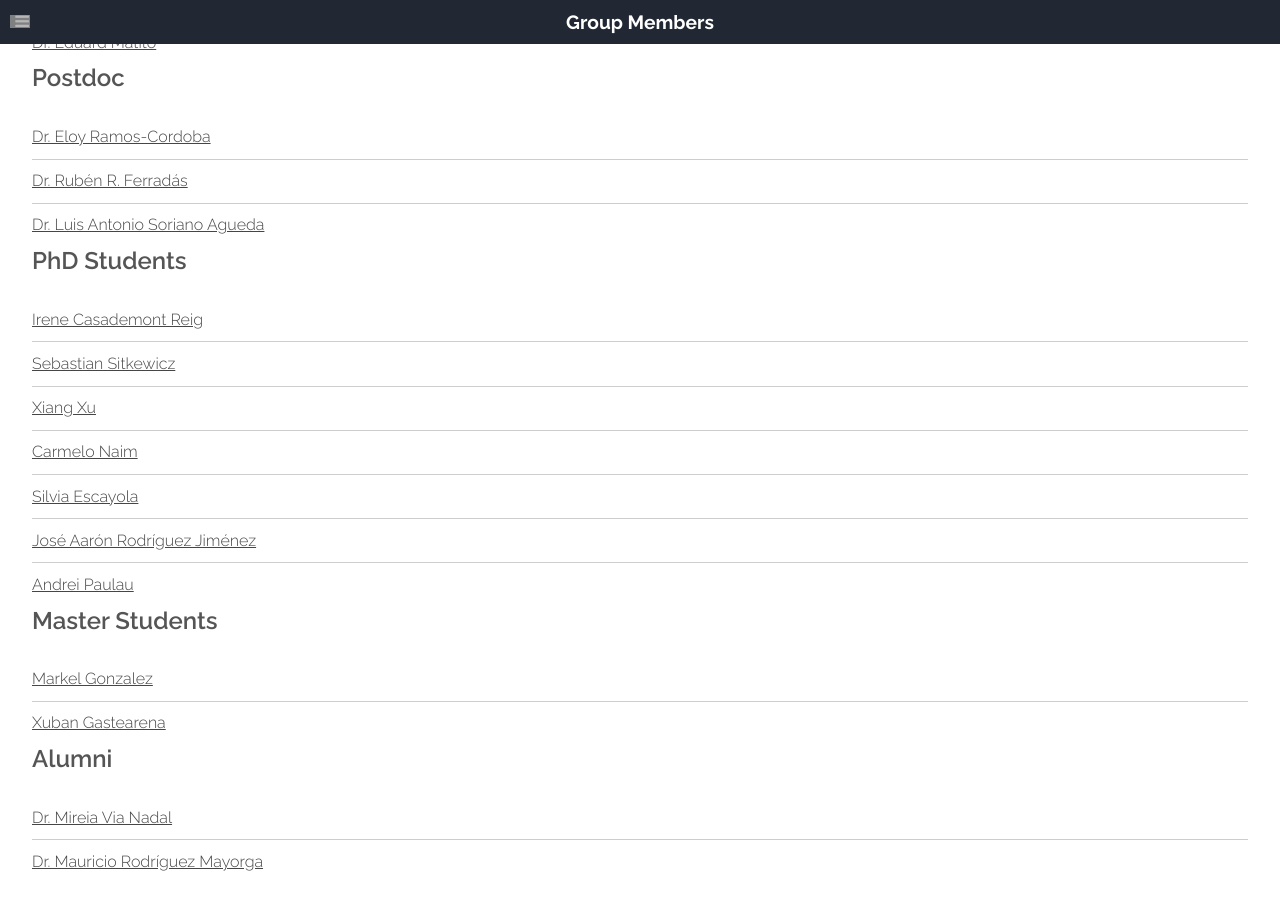
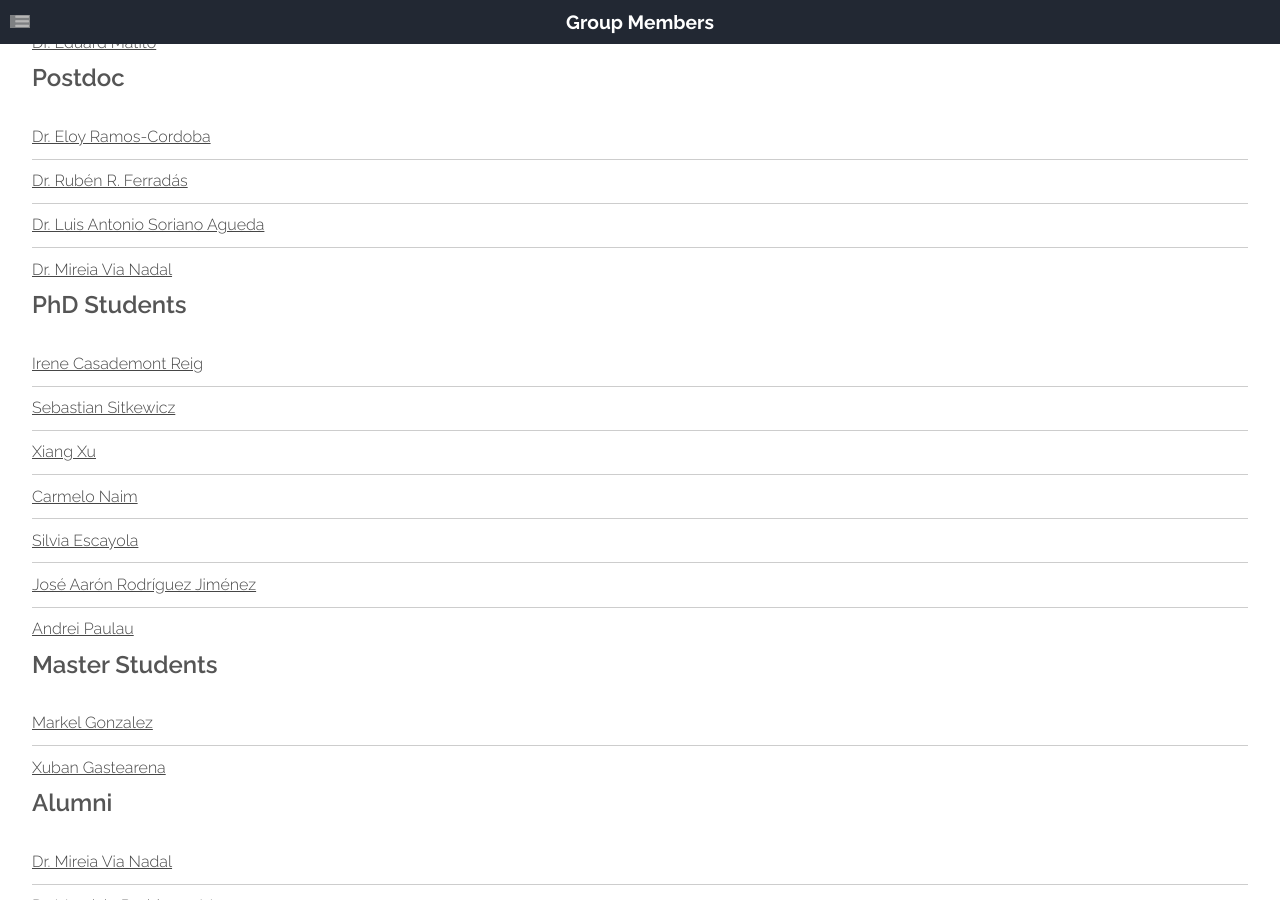
Before and after one commit to old-jekyll-templates/Horizons-Jekyll-Theme, a Jekyll site: the page built from members.html, in a window 1280 px wide and 900 px high, scrolled down 884 px. Built offline with Jekyll 4.4.1, drawn with Linux system fonts in a browser that asks for light colours; grey boxes are pictures that could not be loaded.

Commit message:
Update members.html

```diff
--- a/members.html
+++ b/members.html
@@ -27,7 +27,7 @@ layout: main
 							<!-- <li><a href="https://eloyramoscordoba.wordpress.com">Dr. Eloy Ramos-Cordoba</a></li> -->
 							<li><a href="{{ site.baseurl }}/members/ruben_ferradas.html">Dr. Rubén R. Ferradás</a></li>
 							<li><a href="{{ site.baseurl }}/members/luis_antonio.html">Dr. Luis Antonio Soriano Agueda</a></li>
-
+							<li><a href="{{ site.baseurl }}/members/mireia_via_nadal.html">Dr. Mireia Via Nadal</a></li>
 
 						</ul>
 						<header class="major">
```
